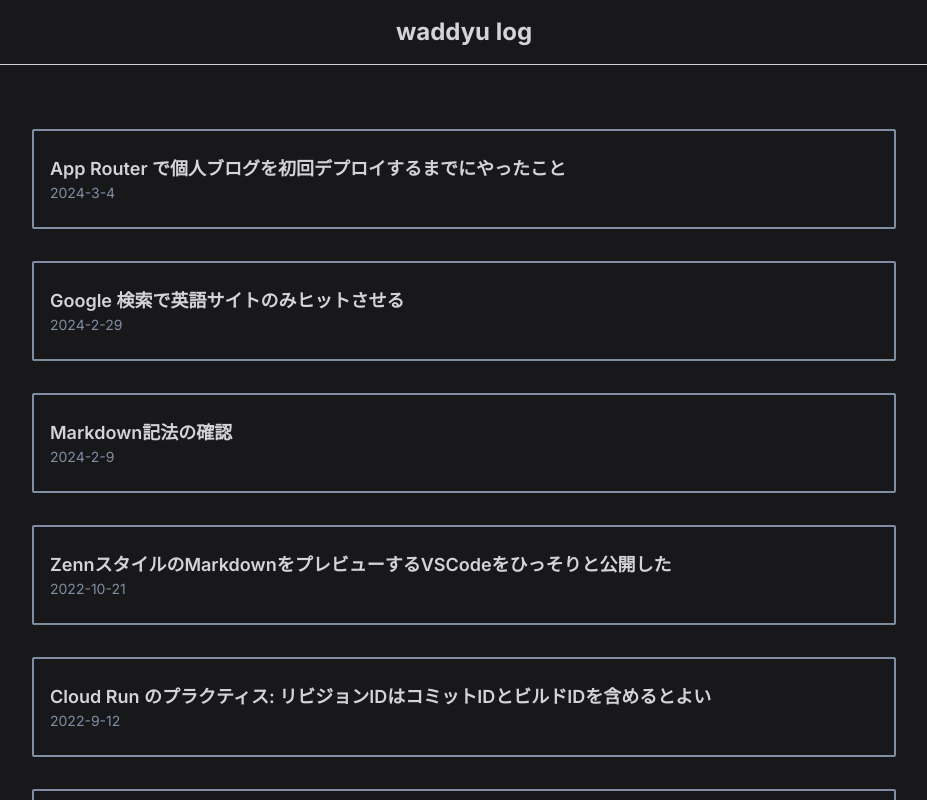
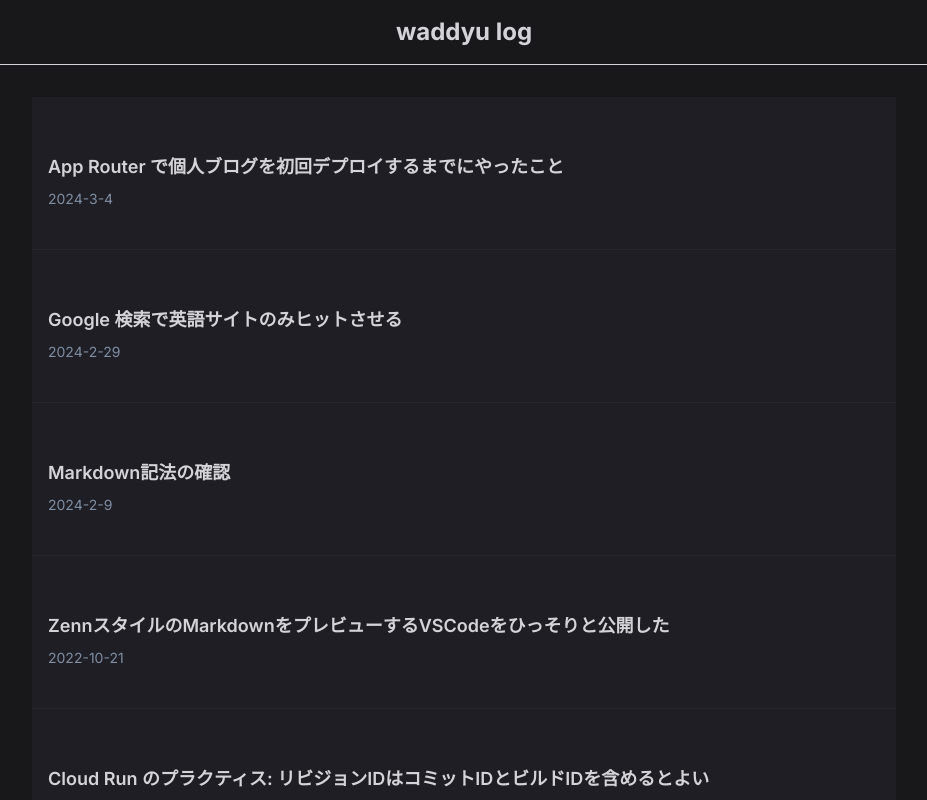
Before and after one commit to cm-wada-yusuke/parity-box-next, a Next.js app: page / in a window 1280 px wide. Shown: the top 800 px of the page, without its empty margins (176-1103 px from the left). Built offline with nearby package versions, Linux system fonts and the light colour scheme; a small style sheet from the web is missing.

Commit message:
fix: design

```diff
--- a/src/app/globals.css
+++ b/src/app/globals.css
@@ -14,11 +14,12 @@
   :root {
     --background: 240, 6%, 10%;
     --foreground: 240, 5%, 84%;
+    --hover:240, 4%, 16%;
 
     --muted: 240, 4%, 16%;
     --muted-foreground: 215.4 16.3% 56.9%;
 
-    --card: 240, 4%, 16%;
+    --card: 240, 8%, 13%;
     --card-foreground: 215.4 16.3% 56.9%;
 
     --warn:  197, 78.95%, 14.9%;
--- a/src/app/page.tsx
+++ b/src/app/page.tsx
@@ -2,7 +2,7 @@ import { notFound } from 'next/navigation';
 
 import { getSortedPostsMeta } from '@libs/posts';
 
-import { ArticleCard } from '@components/ArticleCard';
+import { PostCard } from '@components/PostCard';
 import { Pagination } from '@components/Pagination';
 
 const PerPage = 10;
@@ -20,13 +20,13 @@ export default async function Home() {
     <section className="mx-auto max-w-4xl px-4 py-8">
       <ul>
         {paginatedPosts.map((post) => (
-          <li key={post.slug}>
-            <ArticleCard {...post} href={`/posts/${post.slug}`} />
+          <li key={post.slug} className="border-t border-muted first:border-0">
+            <PostCard {...post} href={`/posts/${post.slug}`} />
           </li>
         ))}
+        <div className="h-12" />
+        <Pagination total={totalPages} current={1} />
       </ul>
-      <div className="h-12" />
-      <Pagination total={totalPages} current={1} />
     </section>
   );
 }
--- a/src/app/posts/p/[page]/page.tsx
+++ b/src/app/posts/p/[page]/page.tsx
@@ -2,9 +2,9 @@ import { notFound, redirect } from 'next/navigation';
 
 import { getSortedPostsMeta } from '@libs/posts';
 
-import Link from 'next/link';
+import { PostCard } from '@components/PostCard';
 import { Pagination } from '@components/Pagination';
-import { ArticleCard } from '@components/ArticleCard';
+import { twMerge } from 'tailwind-merge';
 
 const PerPage = 10;
 
@@ -21,7 +21,6 @@ export async function generateStaticParams(): Promise<Props['params'][]> {
   }
 
   const totalPages = Math.ceil(posts.length / PerPage);
-  console.log({ totalPages });
 
   new Array(totalPages).forEach((_, i) =>
     console.log({ page: (i + 1).toString() })
@@ -55,8 +54,8 @@ export default async function PaginationPage({ params }: Props) {
     <section className="mx-auto max-w-4xl px-4 py-8">
       <ul>
         {paginatedPosts.map((post) => (
-          <li key={post.slug}>
-            <ArticleCard {...post} href={`/posts/${post.slug}`} />
+          <li key={post.slug} className="border-t border-muted first:border-0">
+            <PostCard {...post} href={`/posts/${post.slug}`} />
           </li>
         ))}
         <div className="h-12" />
--- a/src/components/Pagination.tsx
+++ b/src/components/Pagination.tsx
@@ -17,6 +17,7 @@ export function Pagination(props: Props) {
           className={twMerge(
             'px-4 py-2',
             'w-1/3',
+            'hover:bg-hover',
             'border-2 border-card-foreground',
             'rounded-sm',
             'text-center'
@@ -33,6 +34,7 @@ export function Pagination(props: Props) {
           className={twMerge(
             'px-4 py-2',
             'w-1/3',
+            'hover:bg-hover',
             'border-2 border-card-foreground',
             'rounded-sm',
             'text-center'
--- a/src/components/ArticleCard.tsx
+++ b/src/components/PostCard.tsx
@@ -6,21 +6,22 @@ type Props = PostMeta & {
   href: string;
 };
 
-export function ArticleCard(props: Props) {
+export function PostCard(props: Props) {
   return (
-    <Link
-      key={props.slug}
+    <a
       href={`/posts/${props.slug}`}
       className={twMerge(
         'block flex-col',
-        'mt-8 px-4 py-6',
-        'border-2 rounded-sm border-card-foreground'
+        'bg-card hover:bg-hover',
+        'px-4 py-10'
       )}
     >
-      <p className="flex text-lg font-semibold">{props.title}</p>
-      <p className="flex text-sm text-muted-foreground">
+      <div className="h-4"></div>
+      <p className="text-lg font-semibold">{props.title}</p>
+      <div className="h-2"> </div>
+      <p className="text-sm text-muted-foreground">
         {props.publishedAt.format('YYYY-M-D')}
       </p>
-    </Link>
+    </a>
   );
 }
--- a/src/components/SharePostButton.tsx
+++ b/src/components/SharePostButton.tsx
@@ -14,6 +14,7 @@ export function SharePostButton({ title, slug }: Props) {
   return (
     <div className="flex items-center justify-end">
       <TwitterShareButton
+        style={{ border: '1px solid #7f8ea3' }}
         url={url}
         title={title}
         via={twitterHandle}
--- a/tailwind.config.ts
+++ b/tailwind.config.ts
@@ -15,6 +15,8 @@ const config: Config = {
 
         // 全体的な文字色
         foreground: 'hsl(var(--foreground))',
+
+        hover: 'hsl(var(--hover))',
 
         // サブ的要素の背景色、文字色
         muted: {
```
